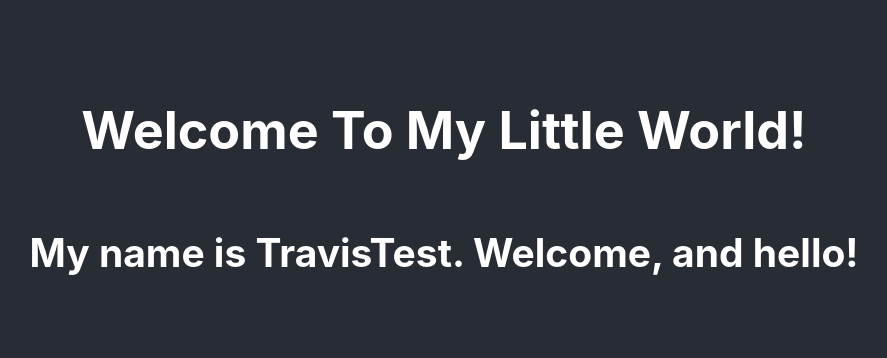
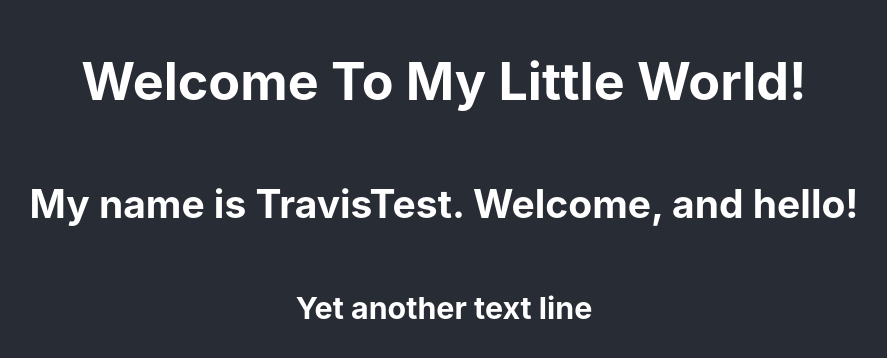
Before and after one commit to pekkakyllonen/my-little-world, a React (Create React App) app: page / in a window 1280 px wide. Shown: the part 214-572 px from the top of the page, without its empty margins (196-1083 px from the left). Built offline with nearby package versions, Linux system fonts and the light colour scheme.

Commit message:
Add another line

```diff
--- a/src/App.js
+++ b/src/App.js
@@ -5,6 +5,7 @@ export default () => (
     <header className="App-header">
       <h1 className="App-title">Welcome To My Little World!</h1>
       <h2>My name is TravisTest. Welcome, and hello!</h2>
+      <h3>Yet another text line</h3>
     </header>
   </div>
 );
```
